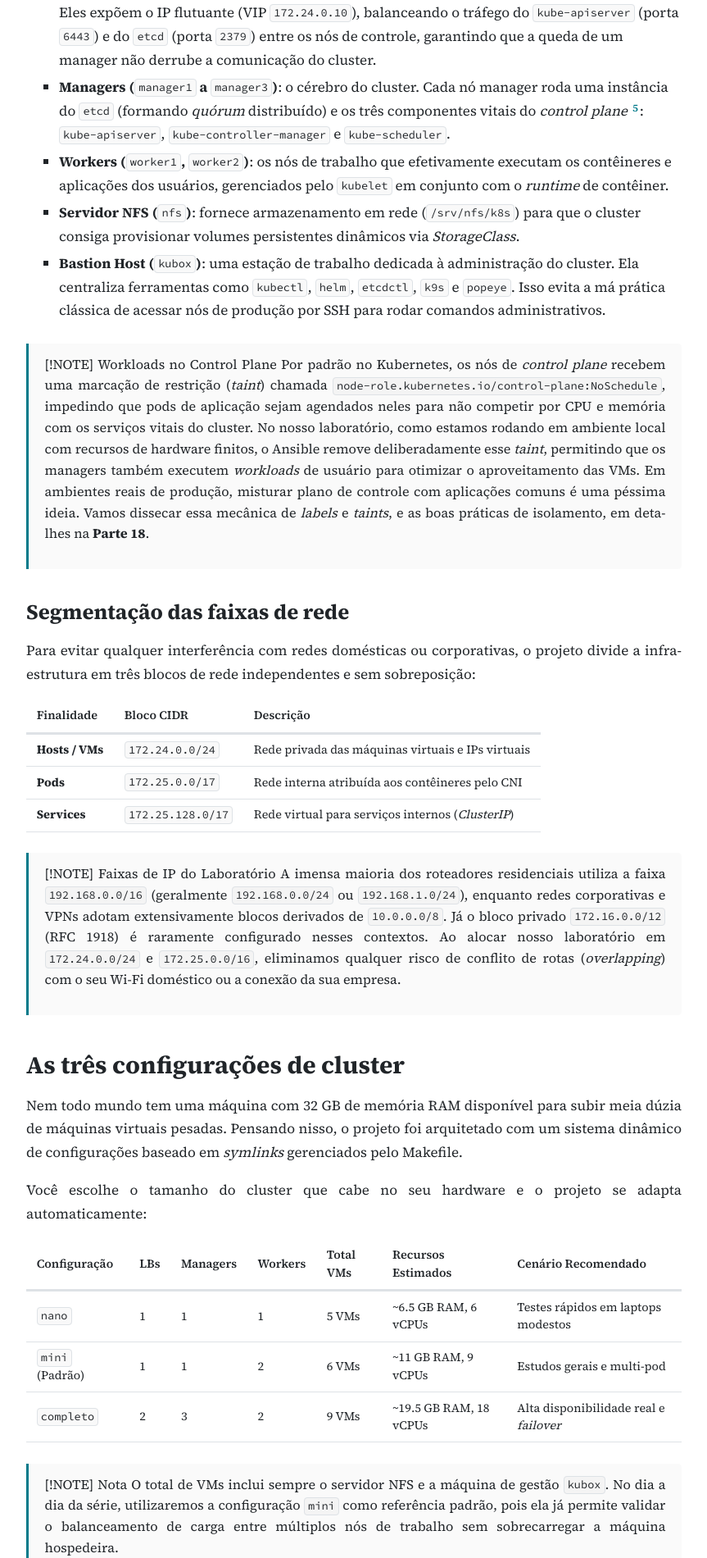
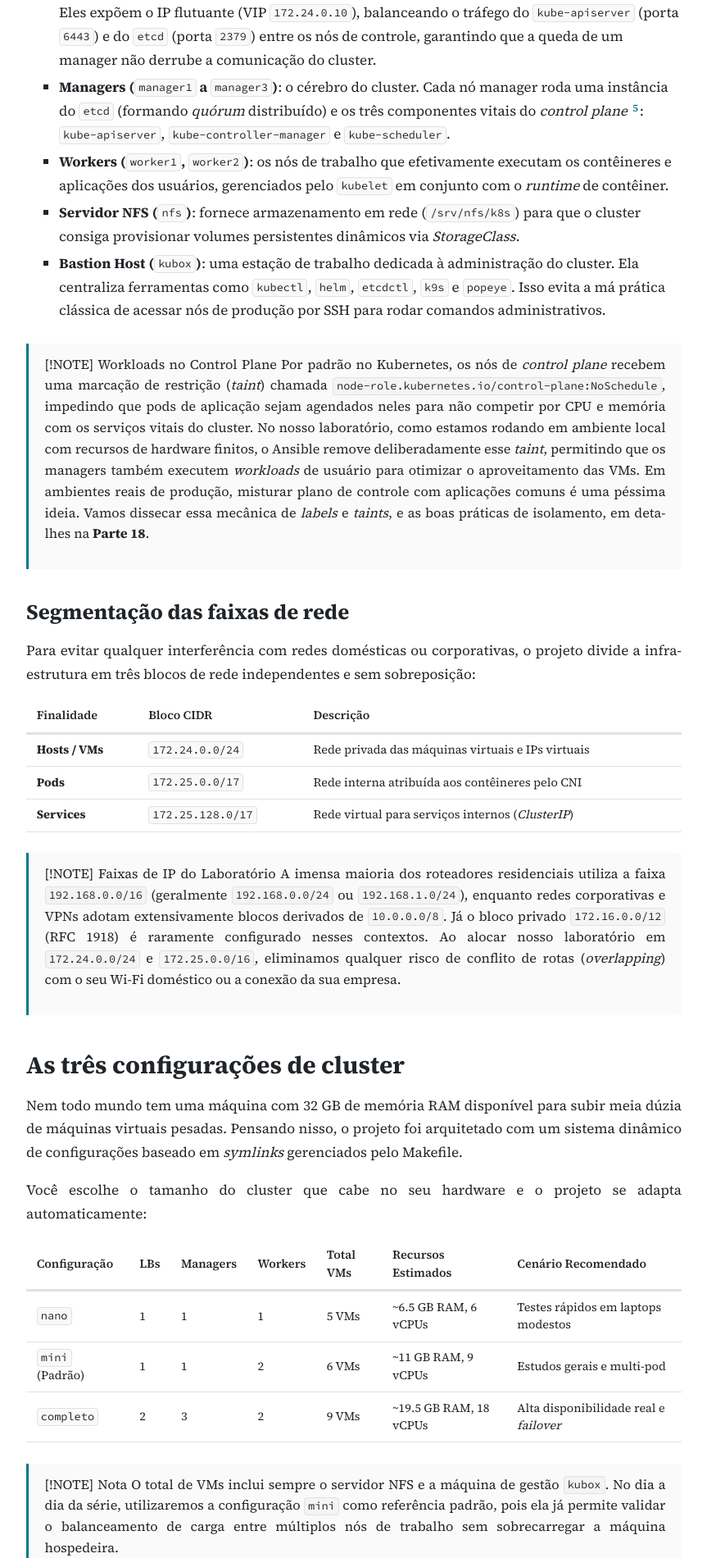
Before and after one commit to vndmtrx/vndmtrx.github.io, a Jekyll site: the page built from _posts/2026/08/2026-08-15-k8sbox-visao-geral.md, in a window 1280 px wide. Shown: the part 3312-5212 px from the top of the page at 82% size, without its empty margins (208-1071 px from the left). Built offline with Jekyll 4.4.1, drawn with Linux system fonts in a browser that asks for light colours; nearby versions of some CDN libraries.

Commit message:
style(tabelas): ajusta layout responsivo com scroll horizontal em table-wrapper

```diff
--- a/_sass/layout/_post.scss
+++ b/_sass/layout/_post.scss
@@ -121,17 +121,23 @@ article .post-content p,
 }
 
 /* 2. Tabelas Responsivas */
-article table {
-  display: block;
+.table-wrapper {
   width: 100%;
   max-width: 100%;
   overflow-x: auto;
   -webkit-overflow-scrolling: touch;
+  margin-bottom: var(--pico-typography-spacing-vertical);
+}
+
+article table {
+  display: table;
+  width: 100%;
+  min-width: 100%;
+  border-collapse: collapse;
   --pico-font-size: 0.85em;
   font-size: var(--pico-font-size);
   line-height: 1.5;
-  margin-bottom: var(--pico-typography-spacing-vertical);
-  border-collapse: collapse;
+  margin-bottom: 0;
 }
 article table th,
 article table td {
```
